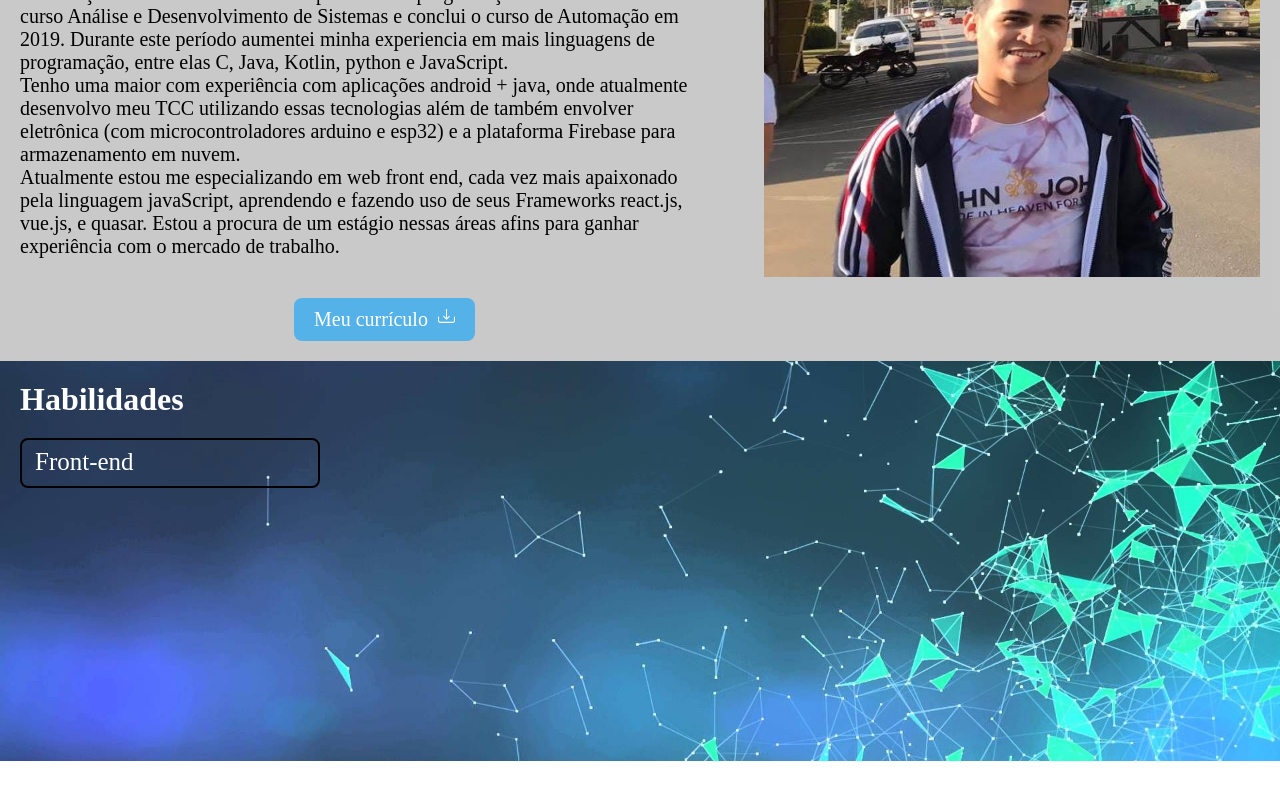
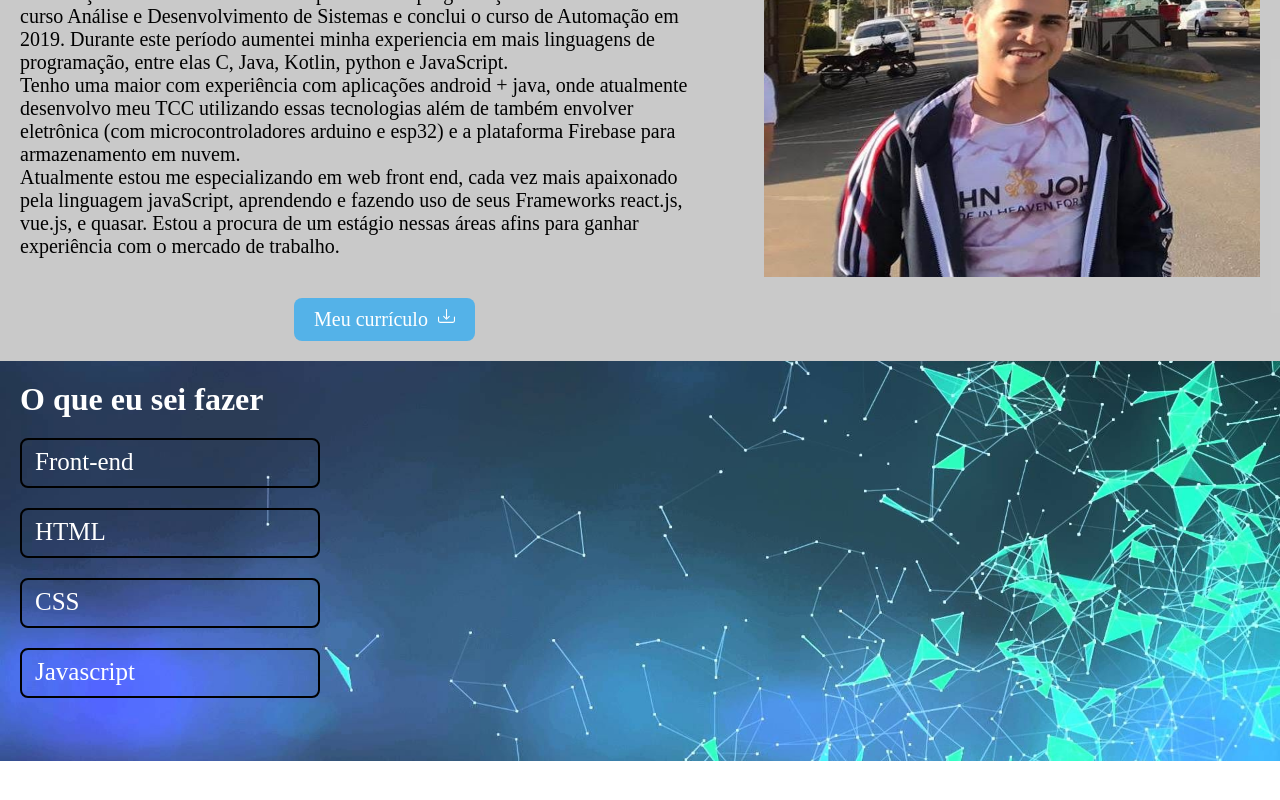
Before and after one commit to DanielSoaresRocha/my-portfolio, a React (Create React App) app: page / in a window 1280 px wide. Shown: the part 958-1758 px from the top of the page. Built offline with nearby package versions, Linux system fonts and the light colour scheme.

Commit message:
adicionando mais skills

```diff
--- a/src/components/ProgressBar/index.js
+++ b/src/components/ProgressBar/index.js
@@ -22,15 +22,18 @@ function ProgressBar () {
         const target = document.querySelectorAll('[data-anime]')
 
         function animeScroll () {
+            const randon = (min, max) => Math.floor(Math.random() * (max - min) + min)
             const windowTop = window.pageYOffset + (window.innerHeight * 3 / 4)
 
-            target.forEach((element) => {
-                if (windowTop > element.offsetTop) {
-                    element.style.width = '200px'
-                } else {
-                    element.style.width = '0px'
-                }
-            })
+            if (windowTop > target[0].offsetTop) {
+                target[0].style.width = '250px'
+                target[1].style.width = '90px'
+                target[2].style.width = '200px'
+                target[3].style.width = '150px'
+
+            } else {
+                target.forEach(element => element.style.width = '0px')
+            }
         }
 
         window.addEventListener('scroll', debounce(() => {
@@ -40,12 +43,24 @@ function ProgressBar () {
     }, [])
 
     return (
-        <div className='progressBar'>
-            <p>Front-end</p>
-            <div data-anime='progress' className='progress'>
-
+        <>
+            <div className='progressBar'>
+                <p>Front-end</p>
+                <div data-anime='frontend' className='progress' />
             </div>
-        </div>
+            <div className='progressBar'>
+                <p>HTML</p>
+                <div data-anime='backend' className='progress' />
+            </div>
+            <div className='progressBar'>
+                <p>CSS</p>
+                <div data-anime='backend' className='progress' />
+            </div>
+            <div className='progressBar'>
+                <p>Javascript</p>
+                <div data-anime='backend' className='progress' />
+            </div>
+        </>
     );
 }
 
--- a/src/components/ProgressBar/styles.css
+++ b/src/components/ProgressBar/styles.css
@@ -24,11 +24,11 @@
 
 .progressBar .progress{
     height: 100%;
-    width: 20px;
     background:linear-gradient(to right,blue, red, white);
     transition: 1s;
     animation: animate 2s linear infinite;
     border-radius: 8px;
+    width: 20px;
 }
 
 @keyframes animate{
--- a/src/pages/Home/index.js
+++ b/src/pages/Home/index.js
@@ -60,7 +60,7 @@ function Home () {
             </div>
 
             <div className='skills'>
-                <h1>Habilidades</h1>
+                <h1>O que eu sei fazer</h1>
                 <ProgresBar />
             </div>
         </div>
```
